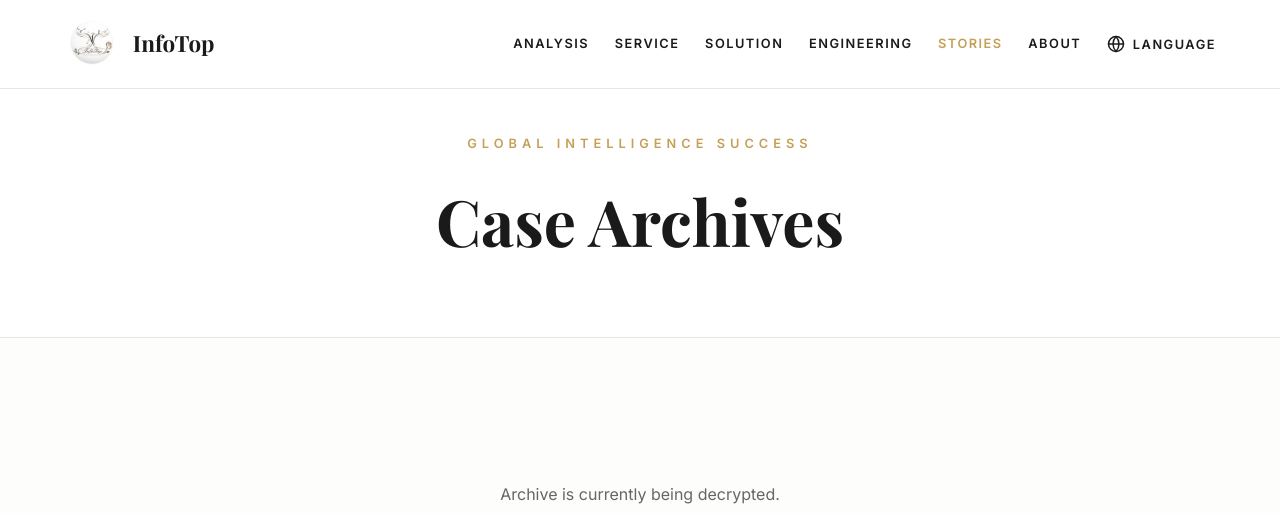
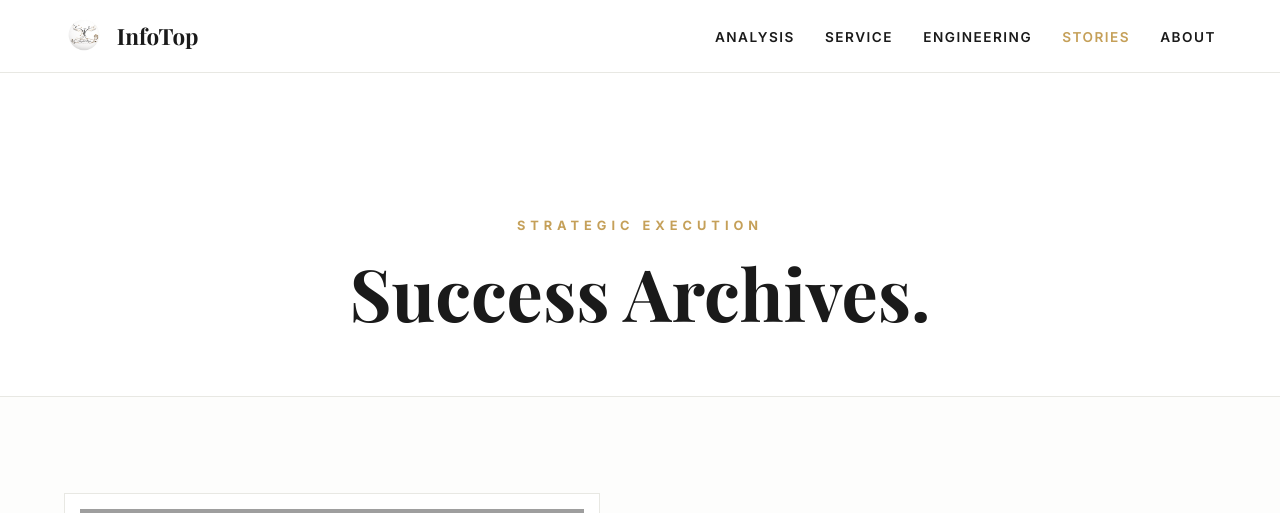
Before and after one commit to haohuixing/InfoTop, a FastAPI app: page /stories in a window 1280 px wide. Shown: the top 513 px of the page. Run offline with FastAPI, Linux system fonts and the light colour scheme; grey boxes are pictures that could not be loaded.

Commit message:
Update stories.html

```diff
--- a/templates/stories.html
+++ b/templates/stories.html
@@ -3,9 +3,9 @@
 <head>
     <meta charset="UTF-8">
     <meta name="viewport" content="width=device-width, initial-scale=1.0">
-    <title>Success Stories | InfoTop</title>
+    <title>Case Archives | InfoTop</title>
     <link rel="icon" type="image/png" href="/images/logo.png">
-    <link href="https://fonts.googleapis.com/css2?family=Playfair+Display:wght@700&family=Inter:wght@300;400;600&display=swap" rel="stylesheet">
+    <link href="https://fonts.googleapis.com/css2?family=Playfair+Display:wght@700&family=Inter:wght@300;400;600;700&display=swap" rel="stylesheet">
 
     <style>
         :root {
@@ -14,6 +14,7 @@
             --charcoal: #1a1a1a;
             --muted: #666;
             --border: #e8e8e3;
+            --deep-green: #00472f;
             font-size: 16px;
         }
 
@@ -22,168 +23,101 @@
             background: var(--bg);
             color: var(--charcoal);
             margin: 0; padding: 0;
-            line-height: 1.6;
+            line-height: 1.8;
             overflow-x: hidden;
-            top: 0 !important;
         }
 
-        /* --- 100% RELIABLE TRANSLATE UI --- */
-        .goog-te-banner-frame.skiptranslate, #goog-gt-tt, .goog-te-balloon-frame, .goog-te-gadget img {
-            display: none !important;
+        /* --- NAVIGATION (Matches your existing style) --- */
+        nav { display: flex; justify-content: space-between; align-items: center; padding: 1rem 5vw; border-bottom: 1px solid var(--border); background: white; position: sticky; top: 0; z-index: 1000; }
+        .logo { display: flex; align-items: center; gap: 0.8rem; text-decoration: none; color: var(--charcoal); font-family: 'Playfair Display', serif; font-weight: 700; font-size: 1.4rem; }
+        .logo-img { height: 40px; width: auto; }
+        .nav-links a { margin-left: 2vw; text-decoration: none; color: var(--charcoal); font-size: 0.85rem; font-weight: 600; text-transform: uppercase; letter-spacing: 1.5px; transition: 0.3s; }
+        .nav-links a:hover { color: var(--gold); }
+
+        /* --- ARCHIVE HEADER --- */
+        .archive-header {
+            padding: 8rem 5vw 4rem;
+            text-align: center;
+            background: white;
+            border-bottom: 1px solid var(--border);
         }
-        #google_translate_element { display: none; }
-        body { top: 0px !important; }
+        .archive-header p.pre-title { color: var(--gold); text-transform: uppercase; letter-spacing: 5px; font-weight: 700; font-size: 0.8rem; margin-bottom: 1rem; }
+        .archive-header h1 { font-family: 'Playfair Display', serif; font-size: clamp(2.5rem, 6vw, 4.5rem); margin: 0; line-height: 1.1; }
 
-        .translate-wrapper {
-            position: relative;
-            display: inline-block;
-            margin-left: 2vw;
+        /* --- CASE STUDY GRID --- */
+        .case-container { max-width: 1200px; margin: 0 auto; padding: 6rem 5vw; }
+
+        .case-entry {
+            display: grid;
+            grid-template-columns: 1fr 1fr;
+            gap: 5rem;
+            margin-bottom: 10rem;
+            align-items: center;
         }
 
-        .translate-trigger {
-            background: none;
-            border: none;
-            color: var(--charcoal);
-            font-family: 'Inter', sans-serif;
-            font-size: clamp(0.7rem, 1vw, 0.85rem);
-            font-weight: 600;
-            text-transform: uppercase;
-            letter-spacing: 1.5px;
-            cursor: pointer;
-            padding: 0;
-            transition: 0.3s;
-            display: flex;
-            align-items: center;
-            gap: 8px;
+        .case-entry:nth-child(even) { direction: rtl; }
+        .case-entry:nth-child(even) .case-text { direction: ltr; }
+
+        .case-image-wrap {
+            position: relative;
+            background: white;
+            padding: 15px;
+            border: 1px solid var(--border);
+            box-shadow: 20px 20px 0px rgba(197, 160, 89, 0.05);
         }
 
-        .translate-trigger svg { transition: 0.3s ease; }
-        .translate-trigger:hover { color: var(--gold); }
-        .translate-trigger:hover svg { stroke: var(--gold); }
-
-        .lang-menu {
-            position: absolute;
-            top: 100%;
-            right: 0;
-            background: white;
-            border: 1px solid var(--border);
-            box-shadow: 0 10px 30px rgba(0,0,0,0.1);
-            display: none;
-            z-index: 2000;
-            min-width: 150px;
-            margin-top: 10px;
-        }
-
-        .lang-menu a {
-            display: block;
-            padding: 12px 20px;
-            color: var(--charcoal);
-            text-decoration: none;
-            font-size: 0.8rem;
-            font-weight: 600;
-            text-transform: uppercase;
-            letter-spacing: 1px;
-            border-bottom: 1px solid var(--border);
-            transition: 0.2s;
-            margin: 0 !important;
-        }
-
-        .lang-menu a:last-child { border-bottom: none; }
-        .lang-menu a:hover { background: var(--bg); color: var(--gold); }
-        .lang-menu.active { display: block; }
-
-        /* --- NAVIGATION --- */
-        nav {
-            display: flex;
-            justify-content: space-between;
-            align-items: center;
-            padding: 1rem 5vw;
-            border-bottom: 1px solid var(--border);
-            background: white;
-            position: sticky;
-            top: 0;
-            z-index: 1000;
-        }
-
-        .logo {
-            display: flex; align-items: center; gap: 0.8rem; text-decoration: none; color: var(--charcoal);
-            font-family: 'Playfair Display', serif; font-weight: 700; font-size: clamp(1.1rem, 2vw, 1.4rem);
-        }
-
-        .logo-img { height: clamp(30px, 7vh, 70px); width: auto; display: block; }
-
-        .nav-links { display: flex; align-items: center; }
-        .nav-links a {
-            margin-left: 2vw; text-decoration: none; color: var(--charcoal);
-            font-size: clamp(0.7rem, 1vw, 0.85rem); font-weight: 600;
-            text-transform: uppercase; letter-spacing: 1.5px; transition: 0.3s ease;
-        }
-        .nav-links a:hover { color: var(--gold); }
-
-        /* --- MOBILE MENU LOGIC --- */
-        #menu-toggle { display: none; }
-        .menu-icon { display: none; cursor: pointer; font-weight: 700; font-size: 0.8rem; letter-spacing: 2px; color: var(--charcoal); text-transform: uppercase; border: 1px solid var(--border); padding: 5px 10px; transition: 0.3s; }
-        .menu-icon:hover { background: var(--charcoal); color: white; }
-
-        @media (max-width: 768px) {
-            .menu-icon { display: block; }
-            .nav-links {
-                display: none;
-                position: absolute;
-                top: 100%;
-                left: 0;
-                width: 100%;
-                background: white;
-                flex-direction: column;
-                padding: 1rem 0;
-                border-bottom: 1px solid var(--border);
-            }
-            .nav-links a, .translate-wrapper { margin: 15px 5vw; font-size: 0.9rem; text-align: left; }
-            #menu-toggle:checked ~ .nav-links { display: flex; }
-        }
-
-        /* --- CONTENT STYLING --- */
-        header { padding: clamp(1rem, 5vh, 2rem) 5vw 4rem; text-align: center; background: white; border-bottom: 1px solid var(--border); }
-        header h1 { font-family: 'Playfair Display', serif; font-size: clamp(2.5rem, 5vw, 4rem); margin: 0; }
-        header p.pre-title { color: var(--gold); text-transform: uppercase; letter-spacing: 5px; font-weight: 700; font-size: 0.8rem; margin-bottom: 1rem; }
-
-        .container { max-width: 1000px; margin: 4rem auto; padding: 0 5vw; }
-
-        .story-card {
-            display: grid;
-            grid-template-columns: 300px 1fr;
-            gap: 3rem;
-            margin-bottom: 5rem;
-            align-items: start;
-        }
-
-        .story-image-wrap {
-            border: 1px solid var(--border);
-            padding: 10px;
-            background: white;
-            box-shadow: 10px 10px 0px rgba(197, 160, 89, 0.1);
-        }
-
-        .story-image {
+        .case-image {
             width: 100%;
-            aspect-ratio: 1/1;
+            height: 500px;
             object-fit: cover;
             filter: grayscale(100%);
-            transition: 0.5s ease;
+            transition: 1s ease;
             display: block;
         }
 
-        .story-card:hover .story-image { filter: grayscale(0%); }
+        .case-entry:hover .case-image { filter: grayscale(0%); }
 
-        .story-meta { color: var(--gold); font-size: 0.75rem; font-weight: 700; text-transform: uppercase; letter-spacing: 2px; margin-bottom: 0.5rem; }
-        .story-title { font-family: 'Playfair Display', serif; font-size: 2.2rem; margin: 0.5rem 0 1.5rem; line-height: 1.2; }
-        .story-content { color: var(--muted); font-size: 1.1rem; font-weight: 300; line-height: 1.8; }
+        .case-category {
+            font-size: 0.75rem;
+            font-weight: 700;
+            text-transform: uppercase;
+            letter-spacing: 3px;
+            color: var(--gold);
+            margin-bottom: 1rem;
+            display: block;
+        }
 
-        footer { text-align: center; padding: 5rem 5vw; border-top: 1px solid var(--border); font-size: 0.75rem; color: var(--muted); text-transform: uppercase; letter-spacing: 2px; background: white; }
+        .case-title {
+            font-family: 'Playfair Display', serif;
+            font-size: 2.5rem;
+            margin: 0.5rem 0 2rem;
+            line-height: 1.2;
+        }
 
-        @media (max-width: 768px) {
-            .story-card { grid-template-columns: 1fr; gap: 2rem; }
-            .story-title { font-size: 1.8rem; }
+        .case-description {
+            font-size: 1.1rem;
+            color: var(--muted);
+            font-weight: 300;
+            margin-bottom: 2rem;
+        }
+
+        .case-stats {
+            display: grid;
+            grid-template-columns: 1fr 1fr;
+            gap: 2rem;
+            border-top: 1px solid var(--border);
+            padding-top: 2rem;
+        }
+
+        .stat-item h4 { font-size: 0.7rem; text-transform: uppercase; letter-spacing: 1px; margin: 0; color: var(--charcoal); }
+        .stat-item p { font-size: 1.2rem; font-family: 'Playfair Display', serif; margin: 0.2rem 0; color: var(--deep-green); font-weight: 700; }
+
+        /* --- FOOTER --- */
+        footer { text-align: center; padding: 5rem 5vw; border-top: 1px solid var(--border); font-size: 0.75rem; color: var(--muted); text-transform: uppercase; letter-spacing: 2px; }
+
+        @media (max-width: 900px) {
+            .case-entry, .case-entry:nth-child(even) { grid-template-columns: 1fr; gap: 3rem; direction: ltr; }
+            .case-image { height: 350px; }
         }
     </style>
 </head>
@@ -194,98 +128,99 @@
             <img src="/images/logo.png" alt="InfoTop Logo" class="logo-img">
             <span>InfoTop</span>
         </a>
-
-        <input type="checkbox" id="menu-toggle">
-        <label for="menu-toggle" class="menu-icon">Menu</label>
-
         <div class="nav-links">
             <a href="/#tool">Analysis</a>
             <a href="/services">Service</a>
-            <a href="#">Solution</a>
             <a href="/engineering">Engineering</a>
             <a href="/stories" style="color: var(--gold);">Stories</a>
             <a href="/about">About</a>
-
-            <div class="translate-wrapper">
-                <button class="translate-trigger" onclick="toggleLangMenu()">
-                    <svg xmlns="http://www.w3.org/2000/svg" width="18" height="18" viewBox="0 0 24 24" fill="none" stroke="currentColor" stroke-width="2" stroke-linecap="round" stroke-linejoin="round">
-                        <circle cx="12" cy="12" r="10"></circle>
-                        <line x1="2" y1="12" x2="22" y2="12"></line>
-                        <path d="M12 2a15.3 15.3 0 0 1 4 10 15.3 15.3 0 0 1-4 10 15.3 15.3 0 0 1-4-10 15.3 15.3 0 0 1 4-10z"></path>
-                    </svg>
-                    Language
-                </button>
-                <div class="lang-menu" id="langMenu">
-                    <a href="javascript:void(0)" onclick="changeLang('en')">English</a>
-                    <a href="javascript:void(0)" onclick="changeLang('es')">Español</a>
-                    <a href="javascript:void(0)" onclick="changeLang('zh-CN')">中文</a>
-                    <a href="javascript:void(0)" onclick="changeLang('fr')">Français</a>
-                    <a href="javascript:void(0)" onclick="changeLang('de')">Deutsch</a>
-                </div>
-            </div>
         </div>
     </nav>
 
-    <header>
-        <p class="pre-title">Global Intelligence Success</p>
-        <h1>Case Archives</h1>
+    <header class="archive-header">
+        <p class="pre-title">Strategic Execution</p>
+        <h1>Success Archives.</h1>
     </header>
 
-    <div class="container">
-        {% if stories %}
-            {% for story in stories %}
-            <article class="story-card">
-                <div class="story-image-wrap">
-                    <img src="{{ story.image_url }}" alt="Success Story" class="story-image">
+    <div class="case-container">
+
+        <!-- CASE 01 -->
+        <article class="case-entry">
+            <div class="case-image-wrap">
+                <img src="https://images.unsplash.com/photo-1507679799987-c73779587ccf?q=80&w=1200&auto=format&fit=crop" class="case-image" alt="Wealth Migration">
+            </div>
+            <div class="case-text">
+                <span class="case-category">Capital Migration</span>
+                <h2 class="case-title">The Miller Group Residency Transition</h2>
+                <p class="case-description">
+                    Leveraged InfoTop's proprietary extraction engine to identify high-growth, low-tax jurisdictions. We facilitated the secure movement of $42M in liquid assets while coordinating a seamless transition to a Tier-1 residency-by-investment program.
+                </p>
+                <div class="case-stats">
+                    <div class="stat-item">
+                        <h4>Tax Efficiency</h4>
+                        <p>+34% Improvement</p>
+                    </div>
+                    <div class="stat-item">
+                        <h4>Deployment Time</h4>
+                        <p>82 Days</p>
+                    </div>
                 </div>
-                <div class="story-body">
-                    <div class="story-meta">Client: {{ story.client_name }}</div>
-                    <h2 class="story-title">{{ story.title }}</h2>
-                    <p class="story-content">{{ story.content }}</p>
+            </div>
+        </article>
+
+        <!-- CASE 02 -->
+        <article class="case-entry">
+            <div class="case-image-wrap">
+                <img src="https://images.unsplash.com/photo-1486406146926-c627a92ad1ab?q=80&w=1200&auto=format&fit=crop" class="case-image" alt="Corporate Sovereignty">
+            </div>
+            <div class="case-text">
+                <span class="case-category">Corporate Sovereignty</span>
+                <h2 class="case-title">Offshore Infrastructure for Tech-Alpha</h2>
+                <p class="case-description">
+                    Architected a multi-jurisdictional corporate structure for a leading AI research firm. By implementing automated global fund flows and secure identity management, we insulated their intellectual property from domestic regulatory volatility.
+                </p>
+                <div class="case-stats">
+                    <div class="stat-item">
+                        <h4>Operational Freedom</h4>
+                        <p>100% Unrestricted</p>
+                    </div>
+                    <div class="stat-item">
+                        <h4>Compliance Rating</h4>
+                        <p>Grade-A Secure</p>
+                    </div>
                 </div>
-            </article>
-            {% endfor %}
-        {% else %}
-            <div style="text-align: center; padding: 5rem; color: var(--muted);">
-                Archive is currently being decrypted.
             </div>
-        {% endif %}
+        </article>
+
+        <!-- CASE 03 -->
+        <article class="case-entry">
+            <div class="case-image-wrap">
+                <img src="https://images.unsplash.com/photo-1454165833767-02a698d1316a?q=80&w=1200&auto=format&fit=crop" class="case-image" alt="Asset Allocation">
+            </div>
+            <div class="case-text">
+                <span class="case-category">AI Engineering</span>
+                <h2 class="case-title">Autonomous Compliance Deployment</h2>
+                <p class="case-description">
+                    Deployed a custom "Digital Brain" for a family office managing diversified global assets. The AI agents monitor cross-border tax compliance in real-time, reducing reliance on traditional legal consultancies by 60%.
+                </p>
+                <div class="case-stats">
+                    <div class="stat-item">
+                        <h4>Overhead Reduction</h4>
+                        <p>$240k / Annum</p>
+                    </div>
+                    <div class="stat-item">
+                        <h4>Audit Accuracy</h4>
+                        <p>99.9% Automated</p>
+                    </div>
+                </div>
+            </div>
+        </article>
+
     </div>
 
     <footer>
         &copy; 2024 InfoTop. All Rights Reserved. Private & Confidential.
     </footer>
 
-    <!-- Google Translate Engine -->
-    <div id="google_translate_element"></div>
-
-    <script type="text/javascript">
-        function googleTranslateElementInit() {
-            new google.translate.TranslateElement({
-                pageLanguage: 'en',
-                autoDisplay: false
-            }, 'google_translate_element');
-        }
-
-        function toggleLangMenu() {
-            document.getElementById('langMenu').classList.toggle('active');
-        }
-
-        function changeLang(langCode) {
-            document.cookie = "googtrans=/en/" + langCode + "; path=/";
-            location.reload();
-        }
-
-        window.onclick = function(event) {
-            if (!event.target.closest('.translate-trigger')) {
-                var menu = document.getElementById('langMenu');
-                if (menu && menu.classList.contains('active')) {
-                    menu.classList.remove('active');
-                }
-            }
-        }
-    </script>
-    <script type="text/javascript" src="//translate.google.com/translate_a/element.js?cb=googleTranslateElementInit"></script>
-
 </body>
 </html>
```
